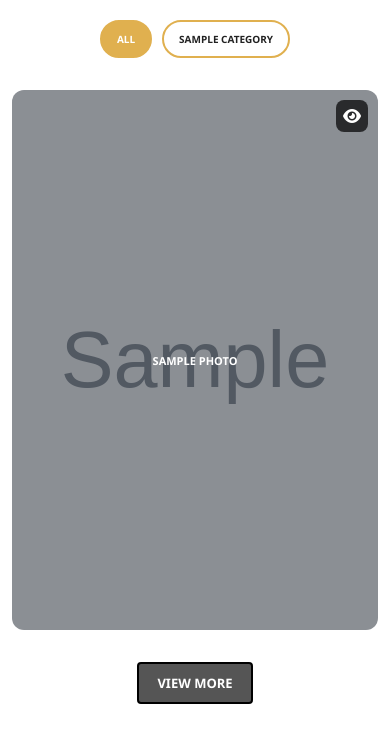
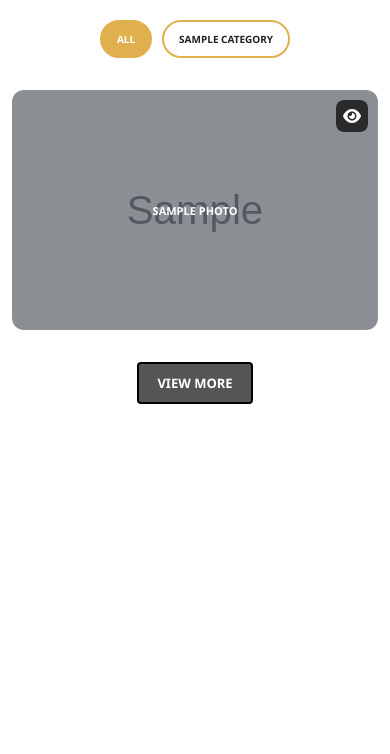
Before and after one commit to itzzsiva05-bot/photoghor, a Django app: template photoshop/templates/home.html in a window 390 px wide. Shown: the part 290-1044 px from the top of the page. After the commit the page ends 694 px from the top, so only its background shows below. Run offline with Django 3.2, Linux system fonts and the light colour scheme; the template is opened without the code that fills it: most values are stand-ins (such as "Sample title", 1, 10 or a date in 2020); grey boxes marked "Sample" are stand-in pictures.

Commit message:
gallery img add

```diff
--- a/photoshop/templates/home.html
+++ b/photoshop/templates/home.html
@@ -668,7 +668,7 @@ header.main-header{
 
     .gallery-item img{
         width:100%;
-        height:540px;
+        height:240px;
         object-fit:cover;
         border-radius:10px;
     }
@@ -692,7 +692,7 @@ header.main-header{
      #lightbox-img{
         width:100%;
         max-width:100%;
-        max-height:95vh;
+        max-height:105vh;
         border-radius:8px;
     }
 
```
